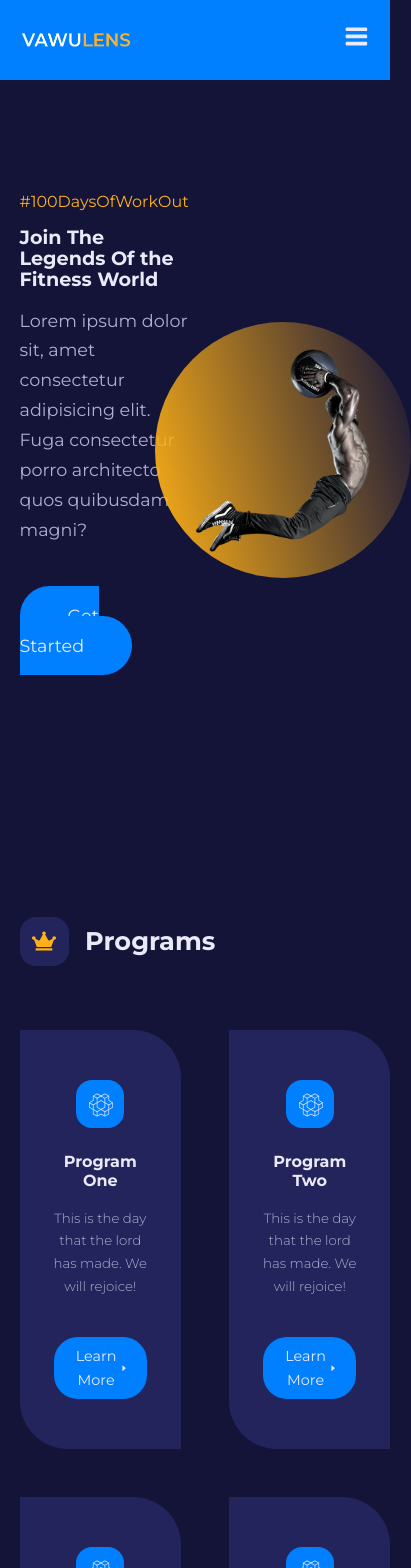
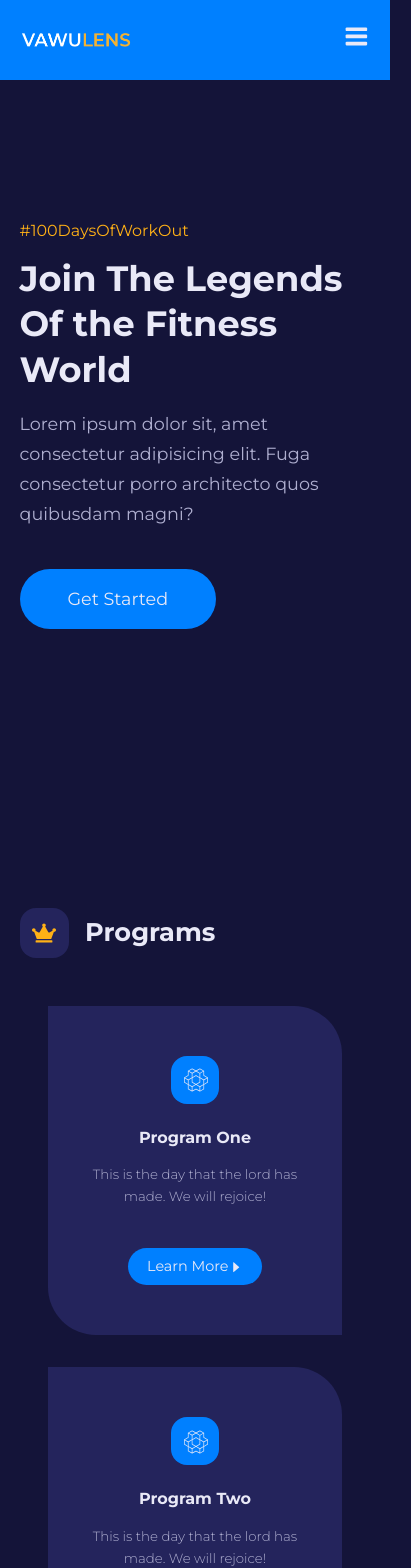
Before and after one commit to aniemmanuelrapoo/Fitness-website, a React (Create React App) app: page / in a window 390 px wide. Shown: the top 1568 px of the page, 411 px wide, since content can reach past the window. Built offline with nearby package versions, Linux system fonts and the light colour scheme.

Commit message:
done with home page and phone responsive

```diff
--- a/src/index.css
+++ b/src/index.css
@@ -190,7 +190,7 @@
 /* MEDIA QUERIES (small screen) */
 @media screen and (max-width: 600px) {
   h1{
-    font-size: 1.2rem;
-    line-height: 1.3rem;
+    font-size: 2.2rem;
+    line-height: 1.3;
   }
 }
--- a/src/pages/home/home.css
+++ b/src/pages/home/home.css
@@ -336,3 +336,76 @@
     gap: 4rem;
   }
 }
+
+
+
+/* MEDIA QUERIES (medium screen) */
+@media screen and (max-width: 600px) {
+  /* MAIN HEADER */
+  .main__header{
+    margin-top: 0;
+    padding: 12rem 0 0;
+    height: 100vh;
+  }
+
+  .main__header-image, .main__header-circle{
+    display: none;
+  }
+
+  .main__header-container{
+    grid-template-columns: 1fr;
+  }
+
+  /* PROGRAMS */
+
+  .programs__wrapper{
+    grid-template-columns: 1fr;
+    gap: 2rem;
+    margin-top: 3rem;
+  }
+
+  .programs__program{
+    width: 84%;
+    margin: 0 auto;
+  }
+
+  /* Values */
+  .values__wrapper{
+    grid-template-columns: 1fr;
+    gap: 3rem;
+  }
+
+  .card.values__value{
+    width: 84%;
+    margin-inline: auto;
+  }
+
+  /* FAQs */
+  .faqs__wrapper{
+    gap: 1rem;
+    margin-top: 3rem;
+  }
+
+  /* TESTIMONIAL */
+  .testimonials{
+    width: 100%;
+  }
+
+  /* FOOTER */
+  footer{
+    margin-top: 7rem;
+  }
+
+  .footer__container{
+    grid-template-columns: 1fr;
+    gap: 3rem;
+  }
+
+  .footer__container article{
+    align-items: center;
+  }
+
+  .footer__container article p{
+    text-align: center;
+  }
+}
```
